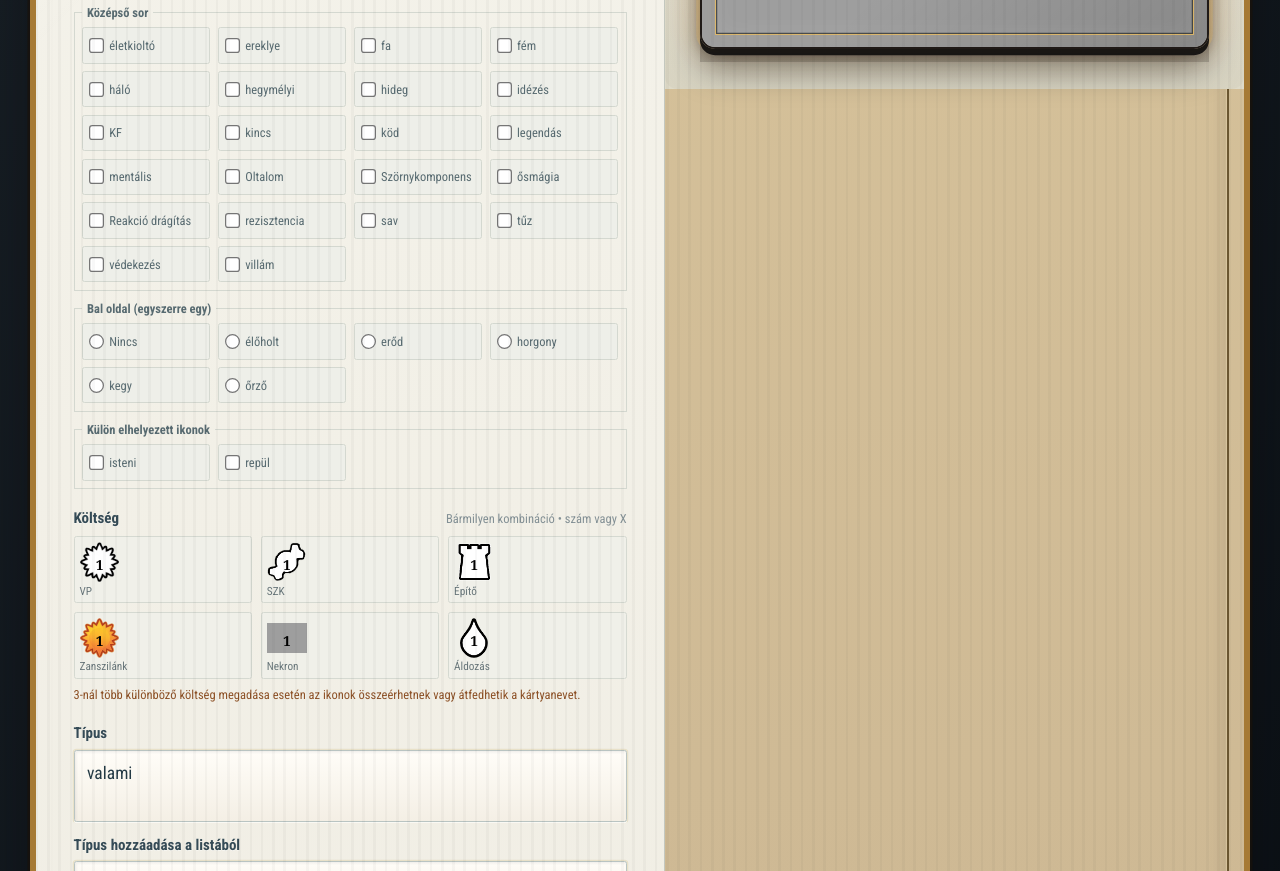
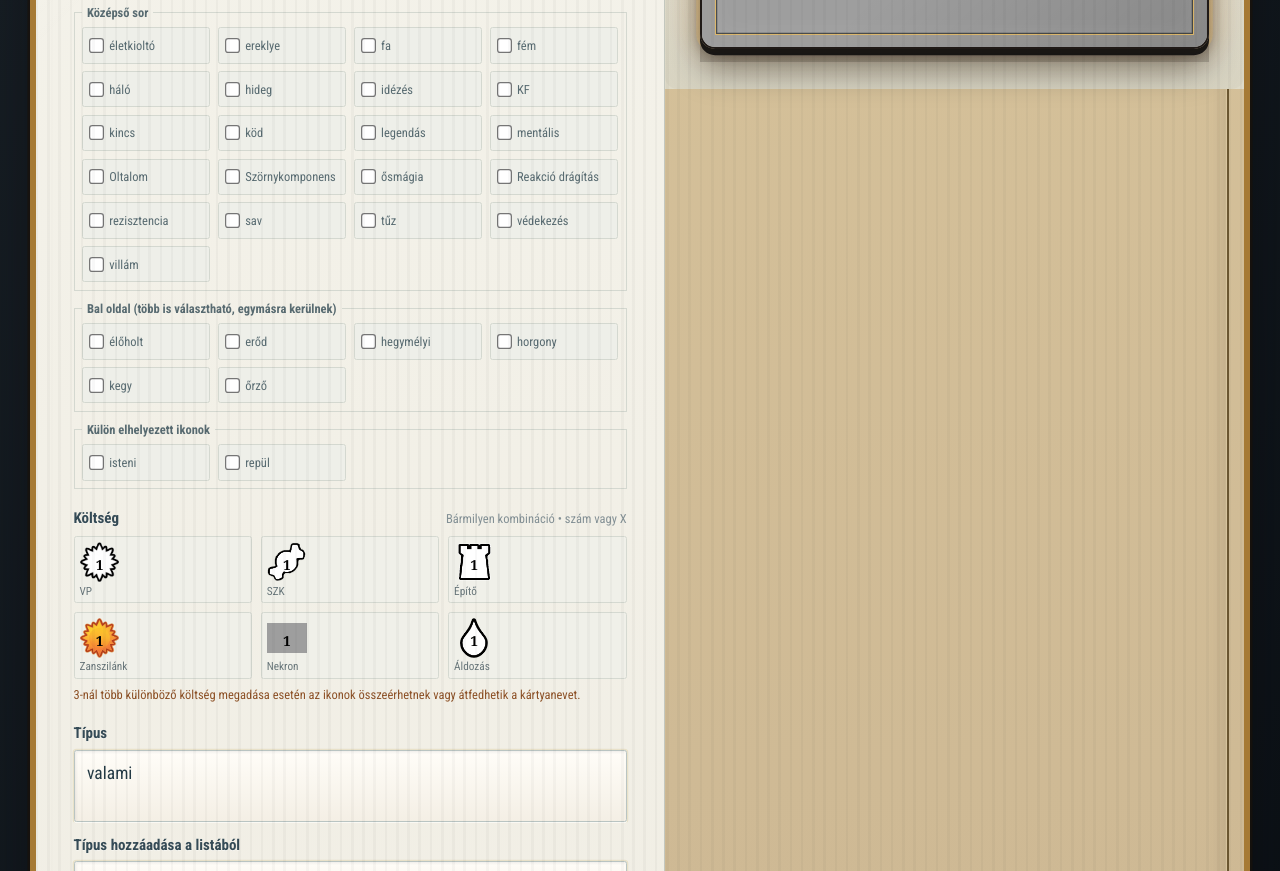
Before and after one commit to Aroddn/HKK-Cardmaker, a plain HTML site: page index.html in a window 1280 px wide. Shown: the part 998-1869 px from the top of the page. Drawn offline with nearby package versions, Linux system fonts and the light colour scheme; grey boxes are pictures that could not be loaded; a web font is replaced by a local one.

Commit message:
Icon adjustments

```diff
--- a/app.js
+++ b/app.js
@@ -29,25 +29,25 @@ const cardBandIconAssets = new Map([
   ['fém', 'Fém'],
   ['háló', 'Háló'],
   ['hegymélyi', 'Hegymélyi'],
-  ['hideg', null],
+  ['hideg', 'Hideg'],
   ['horgony', 'Horgony'],
-  ['idézés', null],
-  ['isteni', null],
+  ['idézés', 'Idézés'],
+  ['isteni', 'Isteni'],
   ['kegy', 'Kegy'],
   ['KF', 'KF'],
-  ['kincs', null],
-  ['köd', null],
+  ['kincs', 'Kincs'],
+  ['köd', 'Köd'],
   ['legendás', 'Legendás'],
-  ['mentális', null],
+  ['mentális', 'Mentális'],
   ['ősmágia', 'Ősmágia'],
-  ['őrző', null],
-  ['repül', null],
-  ['Reakció drágítás', null],
+  ['őrző', 'Őrző'],
+  ['repül', 'Repül'],
+  ['Reakció drágítás', 'Reakció drágítás'],
   ['rezisztencia', 'Rezisztencia'],
   ['sav', 'Sav'],
   ['tűz', 'Tűz'],
   ['villám', 'Villám'],
-  ['Oltalom', null],
+  ['Oltalom', 'Oltalom'],
   ['Szörnykomponens', 'Szörnykomponens']
 ].map(([value, name]) => [value, name && `resources/Icons/${name}.png`]));
 // Center-row y is a vertical offset; positioned icons use card x/y percentages.
@@ -57,11 +57,10 @@ const cardIconLayouts = new Map([
   ['ereklye', { group: 'center', y: -17.5, size: 7.1 }],
   ['fa', { group: 'center', y: -17, size: 9.5 }],
   ['fém', { group: 'center', y: -25, size: 7.7  }],
-  ['háló', { group: 'center', y: 0, size: 3.2 }],
-  ['hegymélyi', { group: 'center', y: 0, size: 3.2 }],
-  ['hideg', { group: 'center', y: 0, size: 3.2 }],
+  ['háló', { group: 'center', y: -16, size: 9.5 }],
+  ['hideg', { group: 'center', y: -15, size: 11 }],
   ['idézés', { group: 'center', y: 0, size: 3.2 }],
-  ['KF', { group: 'center', y: 0, size: 3.2 }],
+  ['KF', { group: 'center', y: -17, size: 7.1 }],
   ['kincs', { group: 'center', y: 0, size: 3.2 }],
   ['köd', { group: 'center', y: 0, size: 3.2 }],
   ['legendás', { group: 'center', y: 0, size: 3.2 }],
@@ -75,14 +74,18 @@ const cardIconLayouts = new Map([
   ['tűz', { group: 'center', y: 0, size: 3.2 }],
   ['védekezés', { group: 'center', y: 0, size: 3.2 }],
   ['villám', { group: 'center', y: 0, size: 3.2 }],
-  ['élőholt', { group: 'positioned', x: 6, y: 56.7, size: 7.5 }],
-  ['erőd', { group: 'positioned', x: 5.5, y: 57.8, size: 4.4 }],
-  ['horgony', { group: 'positioned', x: 5.5, y: 57.8, size: 4.4 }],
-  ['kegy', { group: 'positioned', x: 5.5, y: 57.8, size: 4.4 }],
-  ['őrző', { group: 'positioned', x: 5.5, y: 57.8, size: 4.4 }],
+
+  ['élőholt', { group: 'side', x: 5.1, size: 8.5 }],
+  ['hegymélyi', { group: 'side', x: 4, size: 9.5 }],
+  ['erőd', { group: 'side', x: 4, size: 10.5 }],
+  ['horgony', { group: 'side', x: 3.5, size: 10.5 }],
+  ['kegy', { group: 'side', x: 4.5, size: 8 }],
+  ['őrző', { group: 'side', x: 6, size: 8 }],
+
   ['isteni', { group: 'positioned', x: 94, y: 55.8, size: 3.8 }],
   ['repül', { group: 'positioned', x: 94, y: 59.3, size: 3.8 }]
 ]);
+const sideIconStackY = 59.7;
 const iconTestToggle = document.querySelector('#icon-test-toggle');
 const iconTestStatus = document.querySelector('#icon-test-status');
 let rememberedCardIcon = '';
@@ -685,7 +688,7 @@ function updatePreview() {
 
   const selectedIcons = [
     ...values.getAll('icon'),
-    values.get('sideIcon'),
+    ...values.getAll('sideIcon'),
     ...values.getAll('separateIcon')
   ].filter(Boolean);
   const selectedBandIcons = selectedIcons
@@ -716,8 +719,11 @@ function updatePreview() {
     totalIconCounts.set(previewTestIcon, (totalIconCounts.get(previewTestIcon) || 0) + 1);
   }
   const centerIconContainer = bandIconContainer.querySelector('.card-band-icons-center');
+  const sideIconContainer = bandIconContainer.querySelector('.card-band-icons-side');
   const positionedIconContainer = bandIconContainer.querySelector('.card-band-icons-positioned');
+  sideIconContainer.style.top = `${sideIconStackY}%`;
   centerIconContainer.replaceChildren();
+  sideIconContainer.replaceChildren();
   positionedIconContainer.replaceChildren();
   selectedBandIcons.forEach((iconName) => {
     const icon = document.createElement('span');
@@ -737,6 +743,10 @@ function updatePreview() {
     if (layout.group === 'center') {
       icon.style.setProperty('--icon-size', `${layout.size}cqw`);
       icon.style.setProperty('--icon-y', `${layout.y}%`);
+    } else if (layout.group === 'side') {
+      icon.classList.add('card-band-icon-side-item');
+      icon.style.setProperty('--icon-size', `${layout.size}cqw`);
+      icon.style.marginLeft = `${layout.x}cqw`;
     } else {
       icon.style.setProperty('--icon-size', `${layout.size}%`);
       icon.style.left = `calc(${layout.x}% + ${duplicateOffset}%)`;
@@ -752,7 +762,12 @@ function updatePreview() {
       icon.classList.add('card-band-icon-placeholder');
       icon.textContent = '?';
     }
-    (layout.group === 'center' ? centerIconContainer : positionedIconContainer).append(icon);
+    const iconContainer = layout.group === 'center'
+      ? centerIconContainer
+      : layout.group === 'side'
+        ? sideIconContainer
+        : positionedIconContainer;
+    iconContainer.append(icon);
   });
   bandIconContainer.hidden = selectedBandIcons.length === 0;
   selectedIcons.splice(0, selectedIcons.length, ...selectedIcons.filter((icon) => !cardBandIconAssets.has(icon)), ...bandIconValueLabels);
--- a/index.html
+++ b/index.html
@@ -128,7 +128,6 @@
                   <label class="icon-choice"><input type="checkbox" name="icon" value="fa">fa</label>
                   <label class="icon-choice"><input type="checkbox" name="icon" value="fém">fém</label>
                   <label class="icon-choice"><input type="checkbox" name="icon" value="háló">háló</label>
-                  <label class="icon-choice"><input type="checkbox" name="icon" value="hegymélyi">hegymélyi</label>
                   <label class="icon-choice"><input type="checkbox" name="icon" value="hideg">hideg</label>
                   <label class="icon-choice"><input type="checkbox" name="icon" value="idézés">idézés</label>
                   <label class="icon-choice"><input type="checkbox" name="icon" value="KF">KF</label>
@@ -149,14 +148,14 @@
               </fieldset>
 
               <fieldset class="icon-option-group">
-                <legend>Bal oldal (egyszerre egy)</legend>
+                <legend>Bal oldal (több is választható, egymásra kerülnek)</legend>
                 <div class="icon-choices">
-                  <label class="icon-choice"><input type="radio" name="sideIcon" value="">Nincs</label>
-                  <label class="icon-choice"><input type="radio" name="sideIcon" value="élőholt">élőholt</label>
-                  <label class="icon-choice"><input type="radio" name="sideIcon" value="erőd">erőd</label>
-                  <label class="icon-choice"><input type="radio" name="sideIcon" value="horgony">horgony</label>
-                  <label class="icon-choice"><input type="radio" name="sideIcon" value="kegy">kegy</label>
-                  <label class="icon-choice"><input type="radio" name="sideIcon" value="őrző">őrző</label>
+                  <label class="icon-choice"><input type="checkbox" name="sideIcon" value="élőholt">élőholt</label>
+                  <label class="icon-choice"><input type="checkbox" name="sideIcon" value="erőd">erőd</label>
+                  <label class="icon-choice"><input type="checkbox" name="sideIcon" value="hegymélyi">hegymélyi</label>
+                  <label class="icon-choice"><input type="checkbox" name="sideIcon" value="horgony">horgony</label>
+                  <label class="icon-choice"><input type="checkbox" name="sideIcon" value="kegy">kegy</label>
+                  <label class="icon-choice"><input type="checkbox" name="sideIcon" value="őrző">őrző</label>
                 </div>
               </fieldset>
 
@@ -444,6 +443,7 @@
               <div class="card-icons" id="preview-icons" aria-label="Kártya ikonok"></div>
               <div id="preview-band-icons" class="card-band-icons" aria-hidden="true" hidden>
                 <div class="card-band-icons-center"></div>
+                <div class="card-band-icons-side"></div>
                 <div class="card-band-icons-positioned"></div>
               </div>
               <div class="card-rules">
--- a/styles.css
+++ b/styles.css
@@ -452,9 +452,11 @@ button, select, input[type="checkbox"], .upload-button { cursor: pointer; }
 .card-band-icons { position: absolute; z-index: 4; inset: 0; pointer-events: none; }
 .card-band-icons[hidden] { display: none; }
 .card-band-icons-center { position: absolute; top: 57%; left: 8%; display: flex; align-items: center; justify-content: center; gap: .3%; width: 84%; height: 6%; }
+.card-band-icons-side { position: absolute; left: 0; display: flex; flex-direction: column; align-items: flex-start; gap: 2px; transform: translateY(-50%); }
 .card-band-icons-positioned { position: absolute; inset: 0; }
 .card-band-icon { position: absolute; display: grid; place-items: center; width: var(--icon-size); min-width: 0; aspect-ratio: 145 / 155; }
 .card-band-icon-center-item { position: relative; top: var(--icon-y); flex: 0 1 var(--icon-size); width: var(--icon-size); max-height: 100%; }
+.card-band-icon-side-item { position: relative; flex: none; }
 .card-band-icon img { display: block; width: 100%; height: 100%; object-fit: contain; }
 .card-band-icon[data-test-icon="true"] { filter: drop-shadow(0 0 2px #f4d36a); }
 .card-band-icon-placeholder { color: #292c2b; background: #fffdf7; border: 1px solid #514b3b; border-radius: 50%; font-family: Georgia, 'Times New Roman', serif; font-size: clamp(7px, 2.4cqw, 12px); font-weight: 700; line-height: 1; }
```
Also changed, not shown: resources/Icons/Erő.png (added), resources/Icons/Hideg.png (added), resources/Icons/Hideg_old.png (added), resources/Icons/Háló.png, resources/Icons/Háló_old.png (added), resources/Icons/Köd.png (added), resources/Icons/Kötelék.png (added), resources/Icons/Oltalom.png (added), resources/Icons/Reakció drágítás.png (added), resources/Icons/Repül.png (added), resources/Icons/Saját körben egyszer.png (added), resources/Icons/Ősmágia.png, resources/Icons/Ősmágia_text.png (added), 1 other file.
